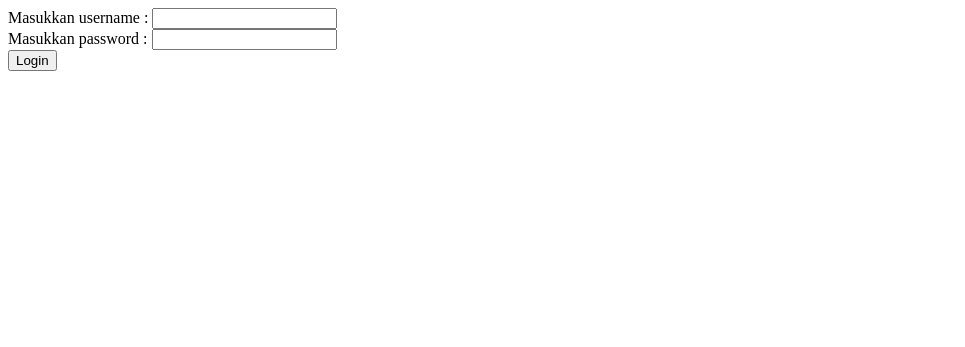
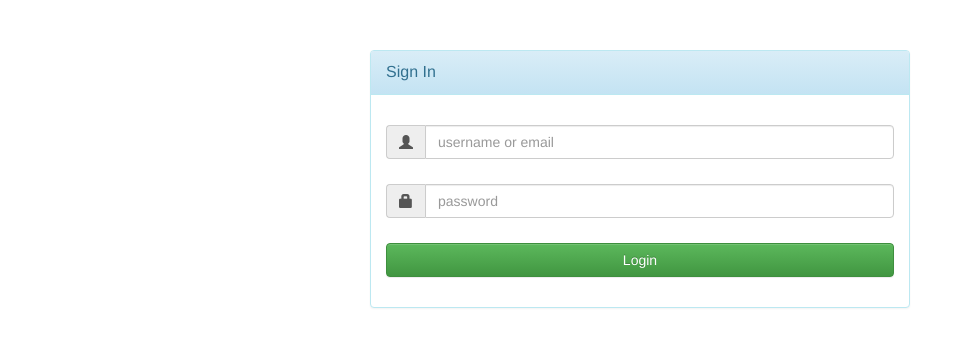
Before and after one commit to ahmadchoirunnajib/SI-Surat-Menyurat-Ormawa, a CodeIgniter app: page /suratbemf/home in a window 1280 px wide. Shown: the top 347 px of the page, without its empty margins (0-965 px from the left). Run offline with CodeIgniter, Linux system fonts and the light colour scheme.

Commit message:
tambah view login

```diff
--- a/application/views/index.php
+++ b/application/views/index.php
@@ -2,13 +2,71 @@
 <html>
 <head>
 	<title>Aplikasi Surat BEM FTIf</title>
+
+
 	<!--<?php ?>-->
+
+	<!-- Latest compiled and minified CSS -->
+<link rel="stylesheet" href="https://maxcdn.bootstrapcdn.com/bootstrap/3.3.7/css/bootstrap.min.css" integrity="sha384-BVYiiSIFeK1dGmJRAkycuHAHRg32OmUcww7on3RYdg4Va+PmSTsz/K68vbdEjh4u" crossorigin="anonymous">
+
+<!-- Optional theme -->
+<link rel="stylesheet" href="https://maxcdn.bootstrapcdn.com/bootstrap/3.3.7/css/bootstrap-theme.min.css" integrity="sha384-rHyoN1iRsVXV4nD0JutlnGaslCJuC7uwjduW9SVrLvRYooPp2bWYgmgJQIXwl/Sp" crossorigin="anonymous">
+
+<!-- Latest compiled and minified JavaScript -->
+<script src="https://maxcdn.bootstrapcdn.com/bootstrap/3.3.7/js/bootstrap.min.js" integrity="sha384-Tc5IQib027qvyjSMfHjOMaLkfuWVxZxUPnCJA7l2mCWNIpG9mGCD8wGNIcPD7Txa" crossorigin="anonymous"></script>
 </head>
 <body>
+<div class="container">
+        <div id="loginbox" style="margin-top:50px;" class="mainbox col-md-6 col-md-offset-3 col-sm-8 col-sm-offset-2">
+            <div class="panel panel-info" >
+                    <div class="panel-heading">
+                        <div class="panel-title">Sign In</div>
+                    </div>
+
+                    <div style="padding-top:30px" class="panel-body" >
+
+                        <div style="display:none" id="login-alert" class="alert alert-danger col-sm-12"></div>
+
+                        <form id="loginform" class="form-horizontal" role="form">
+
+                            <div style="margin-bottom: 25px" class="input-group">
+                                        <span class="input-group-addon"><i class="glyphicon glyphicon-user"></i></span>
+                                        <input id="login-username" type="text" class="form-control" name="username" value="" placeholder="username or email">
+                                    </div>
+
+                            <div style="margin-bottom: 25px" class="input-group">
+                                        <span class="input-group-addon"><i class="glyphicon glyphicon-lock"></i></span>
+                                        <input id="login-password" type="password" class="form-control" name="password" placeholder="password">
+                                    </div>
+
+                                <div style="margin-top:10px" class="form-group">
+                                    <!-- Button -->
+
+                                    <div class="col-sm-12 controls">
+                                      <a id="btn-login" href="#" style="width: 100%;" class="btn btn-success">Login  </a>
+
+                                    </div>
+                                </div>
+
+                            </form>
+
+
+
+                        </div>
+                    </div>
+        </div>
+
+
+
+
+         </div>
+    </div>
+<!--
 <form method="POST" action="<?php echo base_url()."home/login"?>">
 	Masukkan username : <input type="text" name="username"></br>
 	Masukkan password : <input type="password" name="password"></br>
 	<button type="submit" >Login</button>
 </form>
+-->
 </body>
 </html>
```
Also changed, not shown: application/views/login.php (added).
